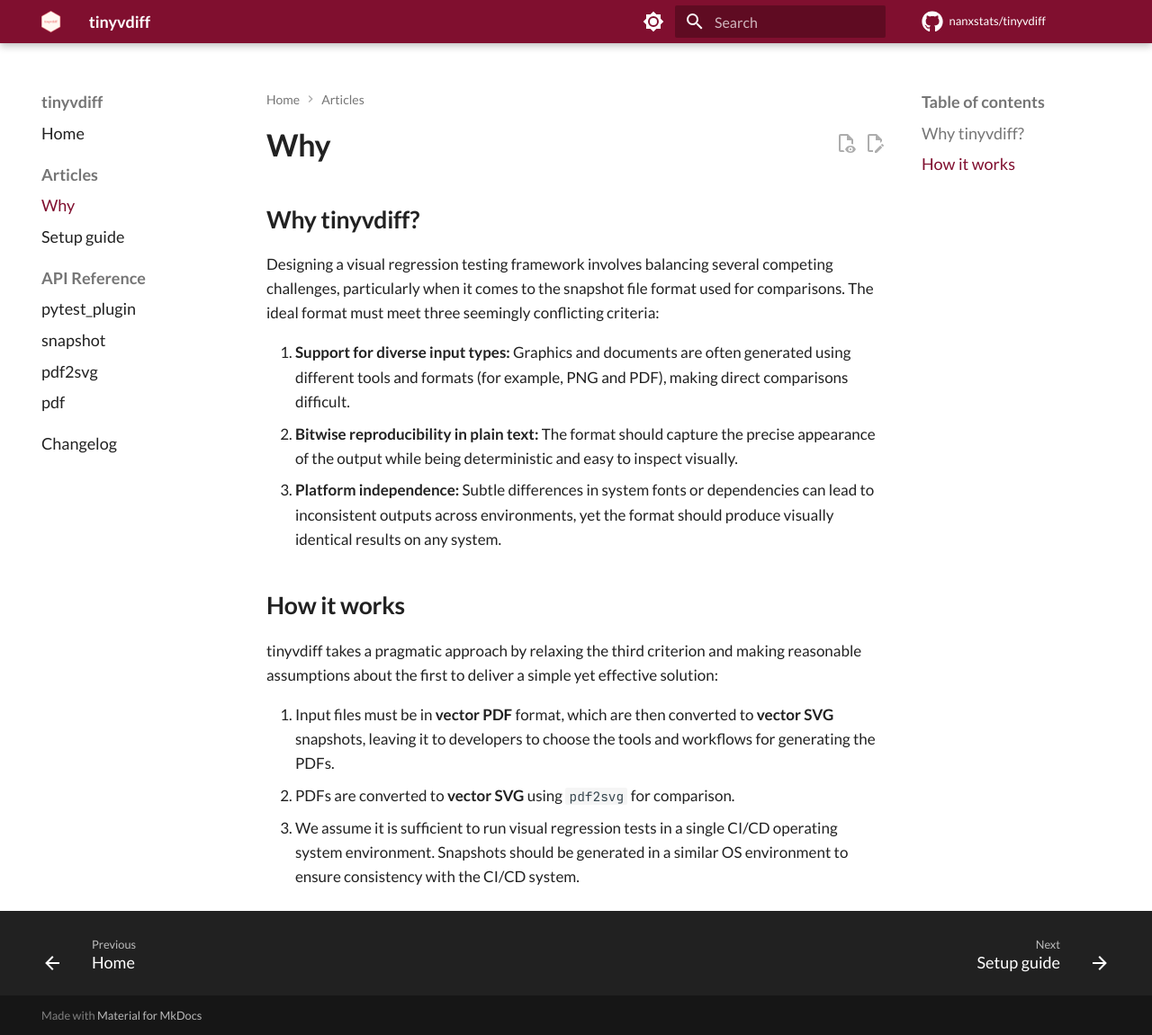
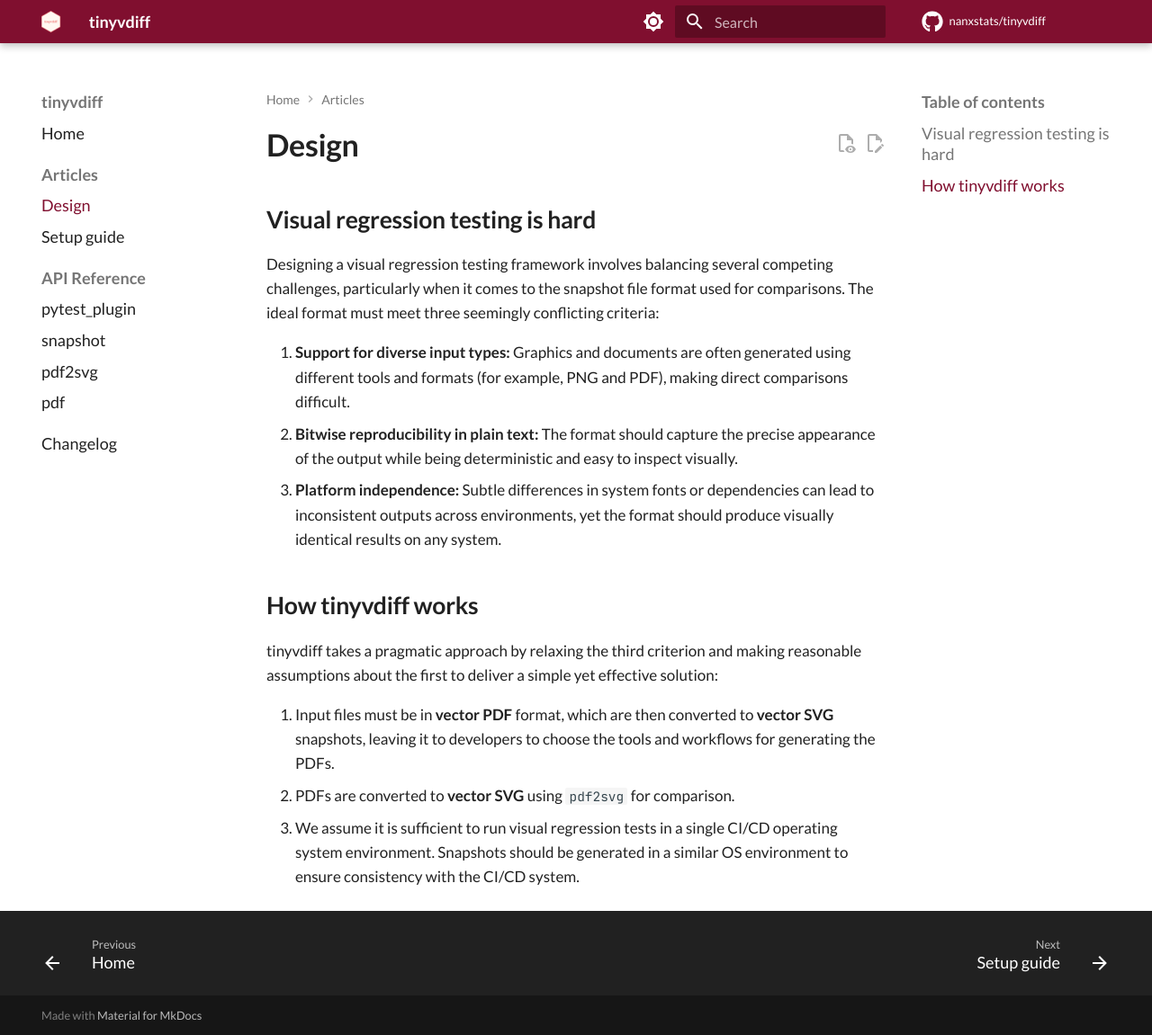
Before and after one commit to nanxstats/tinyvdiff, an MkDocs documentation site: the page built from docs/articles/design.md, in a window 1280 px wide and 1151 px high. Shown: the whole window at 90% size. Built offline with MkDocs 1.6.1 and Material for MkDocs 9.7.7, drawn with Linux system fonts in a browser that asks for light colours; comment, search, counter and statistics services are not loaded.

Commit message:
Rename article

```diff
--- a/docs/articles/why.md
+++ b/docs/articles/design.md
@@ -1,6 +1,6 @@
-# Why
+# Design
 
-## Why tinyvdiff?
+## Visual regression testing is hard
 
 Designing a visual regression testing framework involves balancing several
 competing challenges, particularly when it comes to the snapshot file format
@@ -17,7 +17,7 @@ criteria:
    dependencies can lead to inconsistent outputs across environments,
    yet the format should produce visually identical results on any system.
 
-## How it works
+## How tinyvdiff works
 
 tinyvdiff takes a pragmatic approach by relaxing the third criterion and
 making reasonable assumptions about the first to deliver a simple yet
--- a/mkdocs.yml
+++ b/mkdocs.yml
@@ -8,7 +8,7 @@ edit_uri: edit/main/docs/
 nav:
   - Home: index.md
   - Articles:
-    - articles/why.md
+    - articles/design.md
     - articles/setup.md
   - API Reference:
     - pytest_plugin: reference/pytest_plugin.md
```
Also changed, not shown: README.md (+2 -1 lines), docs/index.md (+2 -1 lines).
